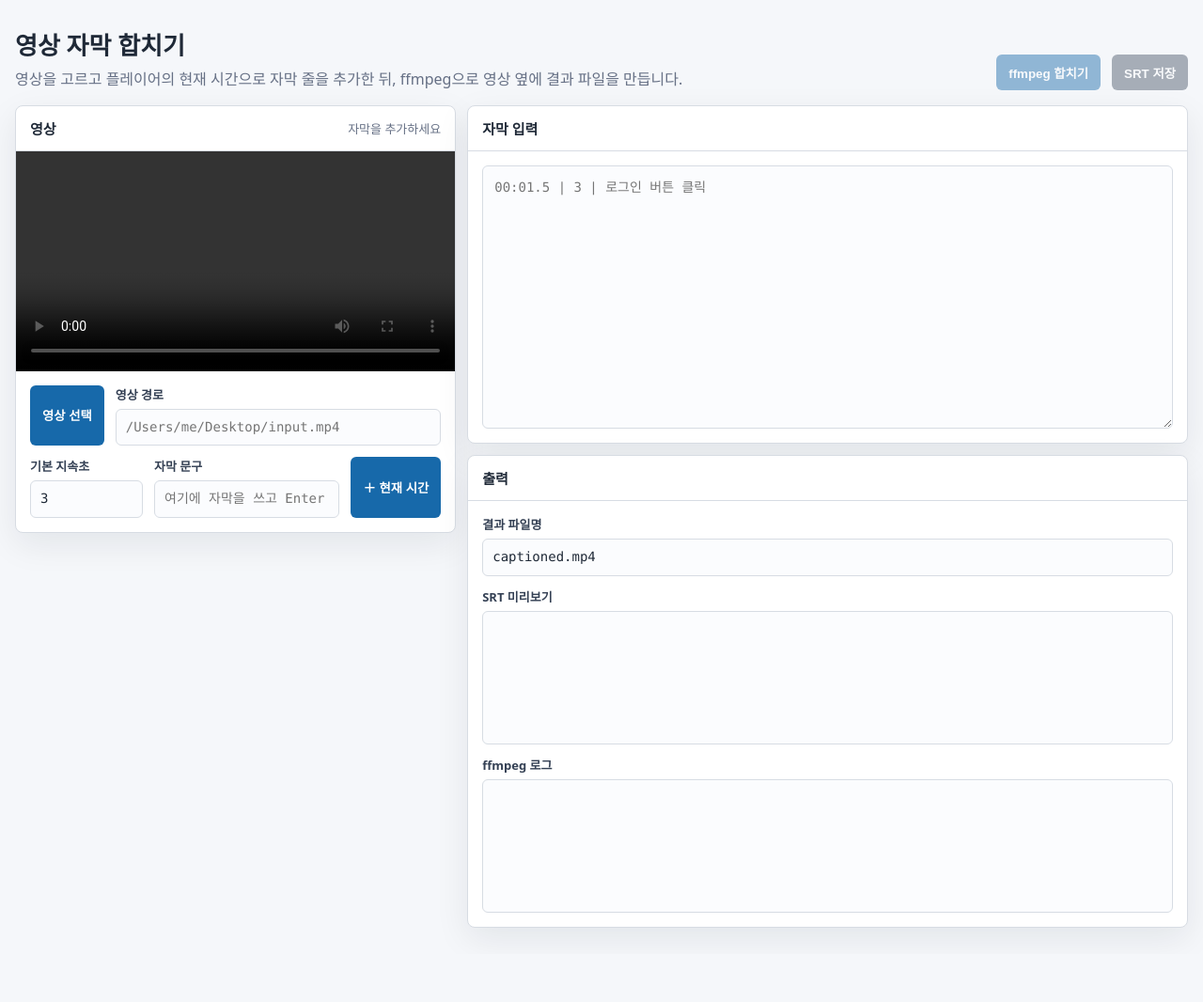
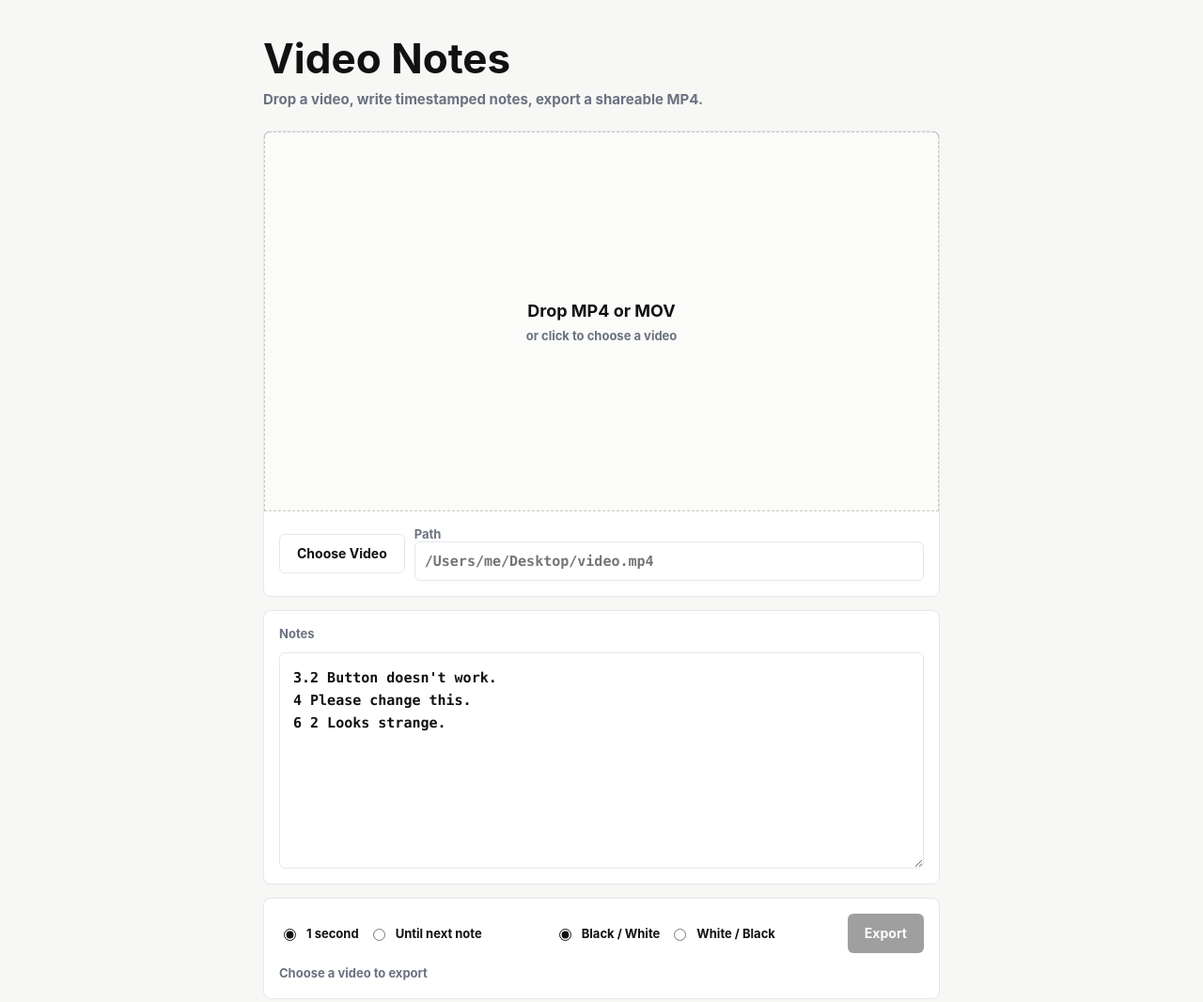
Before and after one commit to urbanscratcher/subtitler, a website: page index.html in a window 1280 px wide. Shown: the whole page at 94% size. Before the commit the page ends 1015 px from the top, so only its background shows below. Drawn offline with Linux system fonts and the light colour scheme; a web font is replaced by a local one.

Commit message:
Build Video Notes annotation flow

```diff
--- a/index.html
+++ b/index.html
@@ -3,179 +3,290 @@
 <head>
   <meta charset="utf-8" />
   <meta name="viewport" content="width=device-width, initial-scale=1" />
-  <title>영상 자막 합치기</title>
+  <title>Video Notes</title>
   <style>
+    @import url("https://cdn.jsdelivr.net/gh/orioncactus/pretendard/dist/web/static/pretendard.css");
     * { box-sizing: border-box; }
+    :root {
+      color-scheme: light;
+      --ink: #111111;
+      --muted: #6b7280;
+      --line: #e5e7eb;
+      --soft: #f7f7f5;
+      --panel: #ffffff;
+      --caption-fill: #000000;
+      --caption-stroke: #ffffff;
+    }
     body {
       margin: 0;
-      font-family: system-ui, -apple-system, BlinkMacSystemFont, "Segoe UI", sans-serif;
-      background: #f5f7fa;
-      color: #1f2937;
+      min-height: 100vh;
+      font-family: Pretendard, -apple-system, BlinkMacSystemFont, "Segoe UI", sans-serif;
+      background: var(--soft);
+      color: var(--ink);
+      font-weight: 700;
+      letter-spacing: 0;
     }
-    main { width: min(1280px, calc(100vw - 32px)); margin: 0 auto; padding: 28px 0; }
-    header, .row, .layout { display: flex; gap: 12px; }
-    header { align-items: end; justify-content: space-between; margin-bottom: 16px; }
-    h1 { margin: 0 0 6px; font-size: 26px; letter-spacing: 0; }
-    p { margin: 0; color: #667085; line-height: 1.5; }
+    main {
+      width: min(720px, calc(100vw - 32px));
+      margin: 0 auto;
+      padding: 40px 0;
+    }
+    header { margin-bottom: 22px; }
+    h1 {
+      margin: 0;
+      font-size: clamp(28px, 5vw, 44px);
+      line-height: 1;
+      letter-spacing: 0;
+    }
+    p {
+      margin: 10px 0 0;
+      color: var(--muted);
+      font-size: 15px;
+      line-height: 1.55;
+      font-weight: 700;
+    }
+    .stack { display: grid; gap: 14px; }
+    .panel {
+      background: var(--panel);
+      border: 1px solid var(--line);
+      border-radius: 8px;
+      overflow: hidden;
+    }
+    .video-shell {
+      position: relative;
+      background: #090909;
+      aspect-ratio: 16 / 9;
+      display: grid;
+      place-items: center;
+    }
+    video {
+      display: block;
+      width: 100%;
+      height: 100%;
+      object-fit: contain;
+      background: #090909;
+    }
+    .drop {
+      position: absolute;
+      inset: 0;
+      display: grid;
+      place-items: center;
+      padding: 28px;
+      text-align: center;
+      background: #fbfbfa;
+      color: var(--ink);
+      border: 1px dashed #c9c9c3;
+      transition: background 160ms ease, border-color 160ms ease;
+    }
+    .drop strong { display: block; font-size: 18px; }
+    .drop span {
+      display: block;
+      margin-top: 8px;
+      color: var(--muted);
+      font-size: 13px;
+    }
+    .drop.dragging {
+      background: #ffffff;
+      border-color: #111111;
+    }
+    .drop.hidden { display: none; }
+    .caption-preview {
+      position: absolute;
+      left: 5%;
+      right: 5%;
+      bottom: 8%;
+      text-align: center;
+      pointer-events: none;
+      opacity: 0;
+      transition: opacity 120ms linear;
+      color: var(--caption-fill);
+      -webkit-text-stroke: clamp(2px, .35vw, 5px) var(--caption-stroke);
+      paint-order: stroke fill;
+      font-size: clamp(26px, 4.2vw, 58px);
+      line-height: 1.12;
+      font-weight: 700;
+      overflow-wrap: anywhere;
+    }
+    .caption-preview.visible { opacity: 1; }
+    .body { display: grid; gap: 12px; padding: 16px; }
+    textarea, input {
+      width: 100%;
+      border: 1px solid var(--line);
+      border-radius: 6px;
+      background: #ffffff;
+      color: var(--ink);
+      font: 600 15px/1.6 CommitMono, ui-monospace, SFMono-Regular, Menlo, Consolas, monospace;
+      letter-spacing: 0;
+      outline: none;
+    }
+    textarea {
+      min-height: 230px;
+      padding: 14px;
+      resize: vertical;
+    }
+    input { min-height: 38px; padding: 8px 10px; }
+    textarea:focus, input:focus { border-color: #111111; }
+    .row {
+      display: flex;
+      align-items: center;
+      gap: 10px;
+      flex-wrap: wrap;
+    }
+    .row.between { justify-content: space-between; }
+    label { color: var(--muted); font-size: 13px; }
+    .path-label { flex: 1 1 280px; }
+    .choice {
+      display: inline-flex;
+      align-items: center;
+      gap: 8px;
+      min-height: 34px;
+      color: var(--ink);
+      cursor: pointer;
+    }
+    .choice input { width: auto; min-height: 0; accent-color: #111111; }
     button {
       border: 0;
       border-radius: 6px;
-      background: #1769aa;
-      color: white;
-      min-height: 38px;
-      padding: 0 13px;
-      font-weight: 700;
+      min-height: 42px;
+      padding: 0 18px;
+      background: #111111;
+      color: #ffffff;
+      font: 700 14px/1 Pretendard, -apple-system, BlinkMacSystemFont, "Segoe UI", sans-serif;
       cursor: pointer;
       white-space: nowrap;
     }
-    button.secondary { background: #475467; }
-    button.danger { background: #b42318; }
-    button:hover { filter: brightness(.92); }
-    button:disabled { opacity: .45; cursor: not-allowed; }
-    .layout { align-items: start; }
-    .left { flex: 1.15 1 0; min-width: 0; }
-    .right { flex: .85 1 420px; min-width: 360px; }
-    section {
-      background: white;
-      border: 1px solid #d7dce3;
-      border-radius: 8px;
-      box-shadow: 0 12px 36px rgba(16, 24, 40, .08);
-      overflow: hidden;
+    button.secondary {
+      background: #ffffff;
+      color: #111111;
+      border: 1px solid var(--line);
     }
-    section + section { margin-top: 12px; }
-    .head {
-      display: flex;
-      align-items: center;
-      justify-content: space-between;
-      gap: 12px;
-      padding: 13px 15px;
-      border-bottom: 1px solid #d7dce3;
+    button:disabled { opacity: .4; cursor: not-allowed; }
+    .status {
+      min-height: 20px;
+      color: var(--muted);
+      font-size: 13px;
+      line-height: 1.45;
     }
-    h2 { margin: 0; font-size: 15px; letter-spacing: 0; }
-    .body { display: grid; gap: 12px; padding: 15px; }
-    label { display: grid; gap: 6px; font-size: 13px; font-weight: 700; color: #344054; }
-    input, textarea, pre {
-      width: 100%;
-      border: 1px solid #d7dce3;
-      border-radius: 6px;
-      background: #fbfcfe;
-      color: #1f2937;
-      font: 14px/1.55 ui-monospace, SFMono-Regular, Menlo, Consolas, monospace;
-    }
-    input { min-height: 38px; padding: 8px 10px; }
-    textarea { min-height: 280px; padding: 12px; resize: vertical; }
-    pre { min-height: 142px; margin: 0; padding: 12px; overflow: auto; white-space: pre-wrap; word-break: break-word; }
-    video { display: block; width: 100%; max-height: 58vh; background: #101828; }
-    .status { min-height: 20px; font-size: 13px; color: #667085; }
     .status.error { color: #b42318; }
-    .grow { flex: 1; }
-    .compact { max-width: 120px; }
-    @media (max-width: 900px) {
-      header, .layout { display: block; }
-      header .row { margin-top: 12px; flex-wrap: wrap; }
-      .right { min-width: 0; margin-top: 12px; }
+    .status.done { color: #067647; }
+    @media (max-width: 560px) {
+      main { width: min(100vw - 20px, 720px); padding: 18px 0; }
+      .body { padding: 12px; }
+      textarea { min-height: 190px; }
+      button { width: 100%; }
+      .row { align-items: stretch; }
     }
   </style>
 </head>
 <body>
   <main>
     <header>
-      <div>
-        <h1>영상 자막 합치기</h1>
-        <p>영상을 고르고 플레이어의 현재 시간으로 자막 줄을 추가한 뒤, ffmpeg으로 영상 옆에 결과 파일을 만듭니다.</p>
-      </div>
-      <div class="row">
-        <button id="render">ffmpeg 합치기</button>
-        <button class="secondary" id="downloadSrt">SRT 저장</button>
-      </div>
+      <h1>Video Notes</h1>
+      <p>Drop a video, write timestamped notes, export a shareable MP4.</p>
     </header>
 
-    <div class="layout">
-      <div class="left">
-        <section>
-          <div class="head">
-            <h2>영상</h2>
-            <span class="status" id="status"></span>
+    <div class="stack">
+      <section class="panel">
+        <div class="video-shell" id="dropZone">
+          <video id="player" controls></video>
+          <div class="caption-preview" id="captionPreview"></div>
+          <div class="drop" id="drop">
+            <div>
+              <strong>Drop MP4 or MOV</strong>
+              <span>or click to choose a video</span>
             </div>
-          <video id="player" controls></video>
+          </div>
+        </div>
         <div class="body">
           <div class="row">
-              <button id="pick">영상 선택</button>
-              <label class="grow">영상 경로
-                <input id="videoPath" placeholder="/Users/me/Desktop/input.mp4" />
+            <button class="secondary" id="pick">Choose Video</button>
+            <label class="path-label">Path
+              <input id="videoPath" placeholder="/Users/me/Desktop/video.mp4" />
             </label>
-            </div>
-            <div class="row">
-              <label class="compact">기본 지속초
-                <input id="duration" type="number" min="0.5" step="0.5" value="3" />
-              </label>
-              <label class="grow">자막 문구
-                <input id="captionText" placeholder="여기에 자막을 쓰고 Enter" />
-              </label>
-              <button id="insert">＋ 현재 시간</button>
           </div>
         </div>
       </section>
-      </div>
 
-      <div class="right">
-        <section>
-          <div class="head"><h2>자막 입력</h2></div>
+      <section class="panel">
         <div class="body">
-            <textarea id="source" spellcheck="false" placeholder="00:01.5 | 3 | 로그인 버튼 클릭"></textarea>
+          <label>Notes</label>
+          <textarea id="source" spellcheck="false">3.2 Button doesn't work.
+4 Please change this.
+6 2 Looks strange.</textarea>
         </div>
       </section>
 
-        <section>
-          <div class="head"><h2>출력</h2></div>
+      <section class="panel">
         <div class="body">
-            <label>결과 파일명
-              <input id="outputName" value="captioned.mp4" />
-            </label>
-            <label>SRT 미리보기
-              <pre id="srt"></pre>
-            </label>
-            <label>ffmpeg 로그
-              <pre id="log"></pre>
-            </label>
+          <div class="row between">
+            <div class="row" role="radiogroup" aria-label="Default duration">
+              <label class="choice"><input type="radio" name="defaultMode" value="1" checked /> 1 second</label>
+              <label class="choice"><input type="radio" name="defaultMode" value="next" /> Until next note</label>
+            </div>
+            <div class="row" role="radiogroup" aria-label="Caption style">
+              <label class="choice"><input type="radio" name="captionStyle" value="black" checked /> Black / White</label>
+              <label class="choice"><input type="radio" name="captionStyle" value="white" /> White / Black</label>
+            </div>
+            <button id="render">Export</button>
+          </div>
+          <div class="status" id="status"></div>
         </div>
       </section>
-      </div>
     </div>
   </main>
 
   <script>
     const $ = selector => document.querySelector(selector);
+    const $$ = selector => [...document.querySelectorAll(selector)];
     const els = {
-      player: $("#player"), pick: $("#pick"), videoPath: $("#videoPath"), duration: $("#duration"),
-      captionText: $("#captionText"), insert: $("#insert"), source: $("#source"), outputName: $("#outputName"),
-      srt: $("#srt"), log: $("#log"), status: $("#status"), render: $("#render"), downloadSrt: $("#downloadSrt")
+      player: $("#player"),
+      dropZone: $("#dropZone"),
+      drop: $("#drop"),
+      captionPreview: $("#captionPreview"),
+      pick: $("#pick"),
+      videoPath: $("#videoPath"),
+      source: $("#source"),
+      render: $("#render"),
+      status: $("#status")
     };
+    let annotations = [];
+    let srt = "";
+    const fallbackDuration = 1;
 
-    function setStatus(message, isError = false) {
+    function setStatus(message, tone = "") {
       els.status.textContent = message;
-      els.status.classList.toggle("error", isError);
+      els.status.className = `status ${tone}`.trim();
     }
 
-    function formatInputTime(seconds) {
-      const total = Math.max(0, Math.round(seconds * 10) / 10);
-      const m = Math.floor(total / 60);
-      const s = (total % 60).toFixed(1).padStart(4, "0");
-      return `${String(m).padStart(2, "0")}:${s}`;
+    function selectedDefault() {
+      return document.querySelector("input[name='defaultMode']:checked").value;
+    }
+
+    function selectedCaptionStyle() {
+      return document.querySelector("input[name='captionStyle']:checked").value === "white"
+        ? { fill: "#ffffff", stroke: "#000000" }
+        : { fill: "#000000", stroke: "#ffffff" };
+    }
+
+    function updateCaptionStyle() {
+      const style = selectedCaptionStyle();
+      document.documentElement.style.setProperty("--caption-fill", style.fill);
+      document.documentElement.style.setProperty("--caption-stroke", style.stroke);
     }
 
     function parseTime(value) {
-      const match = value.trim().match(/^(?:(\d{1,2}):)?(\d{1,2})(?:\.(\d{1,3}))?$/);
-      if (!match) throw new Error(`시간 형식 오류: ${value}`);
-      const minutes = Number(match[1] || 0);
-      const seconds = Number(match[2]);
-      const millis = Number((match[3] || "0").padEnd(3, "0"));
-      if (seconds >= 60) throw new Error(`초는 60보다 작아야 합니다: ${value}`);
-      return (minutes * 60 + seconds) * 1000 + millis;
+      const clean = value.trim();
+      const clock = clean.match(/^(?:(\d{1,2}):)?(\d{1,2})(?:\.(\d{1,3}))?$/);
+      if (!clock) throw new Error(`Invalid time: ${value}`);
+      const minutes = Number(clock[1] || 0);
+      const seconds = Number(clock[2]);
+      const millis = Number((clock[3] || "0").padEnd(3, "0"));
+      if (seconds >= 60 && clock[1]) throw new Error(`Invalid seconds: ${value}`);
+      return minutes * 60 + seconds + millis / 1000;
     }
 
-    function formatSrtTime(ms) {
-      const total = Math.max(0, Math.round(ms));
+    function formatSrtTime(seconds) {
+      const total = Math.max(0, Math.round(seconds * 1000));
       const h = Math.floor(total / 3600000);
       const m = Math.floor((total % 3600000) / 60000);
       const s = Math.floor((total % 60000) / 1000);
@@ -183,113 +294,162 @@
       return [h, m, s].map(n => String(n).padStart(2, "0")).join(":") + "," + String(z).padStart(3, "0");
     }
 
-    function buildSrt() {
-      const lines = els.source.value.split(/\r?\n/).filter(line => line.trim());
-      const entries = lines.map((line, index) => {
-        const parts = line.split("|").map(part => part.trim());
-        if (parts.length < 3) throw new Error(`${index + 1}번째 줄은 "시간 | 초 | 문구" 형식이어야 합니다.`);
-        const duration = Number(parts[1]);
-        if (!Number.isFinite(duration) || duration <= 0) throw new Error(`${index + 1}번째 줄의 지속 시간은 0보다 커야 합니다.`);
-        const start = parseTime(parts[0]);
-        return { start, end: start + duration * 1000, text: parts.slice(2).join(" | ") };
+    function parseNotes() {
+      let defaultRule = selectedDefault();
+      const parsed = [];
+
+      els.source.value.split(/\r?\n/).forEach((line, index) => {
+        const text = line.trim();
+        if (!text) return;
+
+        const defaultMatch = text.match(/^default\s*:\s*(next|\d+(?:\.\d+)?)$/i);
+        if (defaultMatch) {
+          defaultRule = defaultMatch[1].toLowerCase();
+          return;
+        }
+
+        const match = text.match(/^(\S+)(?:\s+(\d+(?:\.\d+)?))?\s+(.+)$/);
+        if (!match) throw new Error(`Line ${index + 1}: use "time text"`);
+
+        const start = parseTime(match[1]);
+        const hasDuration = Boolean(match[2]);
+        parsed.push({
+          start,
+          explicitDuration: hasDuration ? Number(match[2]) : null,
+          defaultRule,
+          text: match[3].trim(),
+          line: index + 1
+        });
       });
 
-      return entries.map((entry, index) => {
-        const next = entries[index + 1];
-        const end = next && next.start > entry.start ? Math.min(entry.end, next.start) : entry.end;
-        return [index + 1, `${formatSrtTime(entry.start)} --> ${formatSrtTime(end)}`, entry.text].join("\n");
-      }).join("\n\n");
+      parsed.sort((a, b) => a.start - b.start);
+      return parsed.map((entry, index) => {
+        const next = parsed[index + 1];
+        let duration = entry.explicitDuration;
+        if (duration == null) {
+          duration = entry.defaultRule === "next"
+            ? (next ? Math.max(.1, next.start - entry.start) : fallbackDuration)
+            : Number(entry.defaultRule);
+        }
+        if (!Number.isFinite(duration) || duration <= 0) throw new Error(`Line ${entry.line}: duration must be greater than 0`);
+        return { start: entry.start, duration, end: entry.start + duration, text: entry.text };
+      });
+    }
+
+    function buildSrt(entries) {
+      return entries.map((entry, index) => [
+        index + 1,
+        `${formatSrtTime(entry.start)} --> ${formatSrtTime(entry.end)}`,
+        entry.text
+      ].join("\n")).join("\n\n");
+    }
+
+    function updatePreview() {
+      const now = els.player.currentTime || 0;
+      const active = annotations.find(item => now >= item.start && now <= item.end);
+      els.captionPreview.textContent = active ? active.text : "";
+      els.captionPreview.classList.toggle("visible", Boolean(active));
     }
 
     function rebuild() {
       try {
-        els.srt.textContent = buildSrt();
-        setStatus(els.srt.textContent ? "자막 준비됨" : "자막을 추가하세요");
-        els.render.disabled = !els.srt.textContent || !els.videoPath.value.trim();
-        els.downloadSrt.disabled = !els.srt.textContent;
+        annotations = parseNotes();
+        srt = buildSrt(annotations);
+        const ready = Boolean(srt && els.videoPath.value.trim());
+        els.render.disabled = !ready;
+        setStatus(ready ? `${annotations.length} notes ready` : "Choose a video to export");
+        updatePreview();
       } catch (error) {
-        els.srt.textContent = "";
-        setStatus(error.message, true);
-        els.render.disabled = els.downloadSrt.disabled = true;
+        annotations = [];
+        srt = "";
+        els.render.disabled = true;
+        setStatus(error.message, "error");
+        updatePreview();
       }
     }
 
     function loadVideo(path) {
+      els.videoPath.value = path;
       els.player.src = `/video?path=${encodeURIComponent(path)}&t=${Date.now()}`;
       els.player.load();
+      els.drop.classList.add("hidden");
       rebuild();
     }
 
-    function insertCaption() {
-      const text = els.captionText.value.trim();
-      const duration = Number(els.duration.value) || 3;
-      const line = `${formatInputTime(els.player.currentTime)} | ${duration} | ${text}`;
-      const prefix = els.source.value.trimEnd();
-      els.source.value = prefix ? `${prefix}\n${line}` : line;
-      els.captionText.value = "";
-      els.captionText.focus();
-      rebuild();
+    async function uploadVideo(file) {
+      if (!file || !/\.(mp4|mov|m4v)$/i.test(file.name)) {
+        throw new Error("Use an MP4 or MOV file");
       }
+      setStatus("Importing video...");
+      const res = await fetch("/upload-video", {
+        method: "POST",
+        headers: { "X-File-Name": encodeURIComponent(file.name) },
+        body: await file.arrayBuffer()
+      });
+      const data = await res.json();
+      if (!res.ok) throw new Error(data.error || "Import failed");
+      loadVideo(data.path);
+    }
+
+    els.drop.addEventListener("click", () => els.pick.click());
+    els.dropZone.addEventListener("dragover", event => {
+      event.preventDefault();
+      els.drop.classList.add("dragging");
+    });
+    els.dropZone.addEventListener("dragleave", () => els.drop.classList.remove("dragging"));
+    els.dropZone.addEventListener("drop", async event => {
+      event.preventDefault();
+      els.drop.classList.remove("dragging");
+      try {
+        await uploadVideo(event.dataTransfer.files[0]);
+      } catch (error) {
+        setStatus(error.message, "error");
+      }
+    });
 
     els.pick.addEventListener("click", async () => {
       try {
-        setStatus("영상 선택 중...");
+        setStatus("Choosing video...");
         const res = await fetch("/pick-video", { method: "POST" });
         const data = await res.json();
-        if (!res.ok) throw new Error(data.error || "영상 선택 실패");
-        els.videoPath.value = data.path;
+        if (!res.ok) throw new Error(data.error || "Choose failed");
         loadVideo(data.path);
       } catch (error) {
-        setStatus(error.message, true);
+        setStatus(error.message, "error");
       }
     });
 
-    els.videoPath.addEventListener("change", () => els.videoPath.value.trim() && loadVideo(els.videoPath.value.trim()));
-    els.insert.addEventListener("click", insertCaption);
-    els.captionText.addEventListener("keydown", event => {
-      if (event.key === "Enter") {
-        event.preventDefault();
-        insertCaption();
-      }
+    els.videoPath.addEventListener("change", () => {
+      const path = els.videoPath.value.trim();
+      if (path) loadVideo(path);
     });
     els.source.addEventListener("input", rebuild);
-    els.outputName.addEventListener("input", rebuild);
-
-    els.downloadSrt.addEventListener("click", () => {
-      const blob = new Blob([els.srt.textContent + "\n"], { type: "application/x-subrip;charset=utf-8" });
-      const link = document.createElement("a");
-      link.href = URL.createObjectURL(blob);
-      link.download = "subtitle.srt";
-      link.click();
-      URL.revokeObjectURL(link.href);
-    });
+    $$("input[name='defaultMode']").forEach(input => input.addEventListener("change", rebuild));
+    els.player.addEventListener("timeupdate", updatePreview);
+    els.player.addEventListener("seeked", updatePreview);
 
     els.render.addEventListener("click", async () => {
       try {
         els.render.disabled = true;
-        els.log.textContent = "ffmpeg 실행 중...";
+        setStatus("Exporting...");
         const res = await fetch("/render", {
           method: "POST",
           headers: { "Content-Type": "application/json" },
-          body: JSON.stringify({
-            videoPath: els.videoPath.value.trim(),
-            outputName: els.outputName.value.trim(),
-            srt: els.srt.textContent
-          })
+          body: JSON.stringify({ videoPath: els.videoPath.value.trim(), srt, captionStyle: selectedCaptionStyle() })
         });
         const data = await res.json();
-        if (!res.ok) throw new Error(data.error || "ffmpeg 실패");
-        els.log.textContent = `완료: ${data.outputPath}\n\n${data.log || ""}`;
-        setStatus("영상 생성 완료");
+        if (!res.ok) throw new Error(data.error || "Export failed");
+        setStatus(`Exported: ${data.outputPath}`, "done");
       } catch (error) {
-        els.log.textContent = error.message;
-        setStatus(error.message, true);
+        setStatus(error.message, "error");
       } finally {
         rebuild();
       }
     });
 
     rebuild();
+    updateCaptionStyle();
+    $$("input[name='captionStyle']").forEach(input => input.addEventListener("change", updateCaptionStyle));
   </script>
 </body>
 </html>
```
Also changed, not shown: server.js (+50 -6 lines), README.md, 1 other file. Lines whose indentation alone changed are shown as unchanged.
